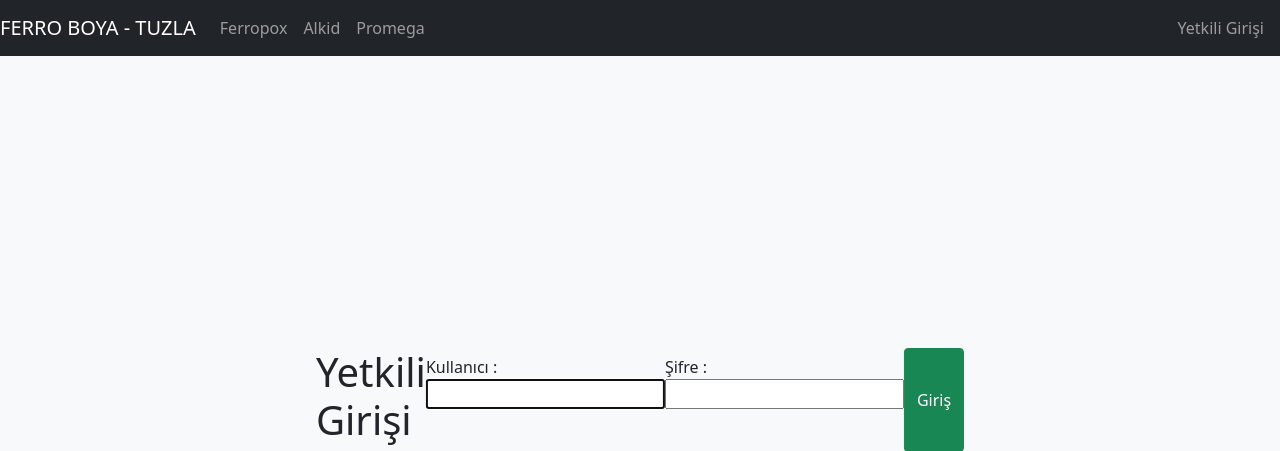
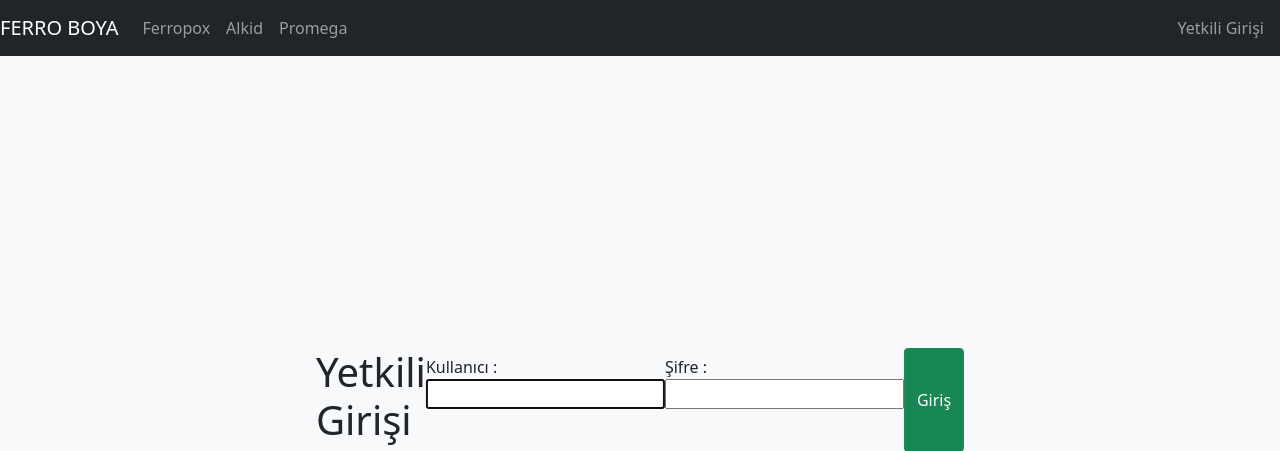
Before and after one commit to rzsaglam/project-env, a Django app: page /login/ in a window 1280 px wide. Shown: the top 451 px of the page. Run offline with Django 3.2, Linux system fonts and the light colour scheme.

Commit message:
User System

```diff
--- a/projectenv/templates/layouts/layout.html
+++ b/projectenv/templates/layouts/layout.html
@@ -9,7 +9,7 @@
 </head>
 <body class="bg-light">
   <nav class="navbar navbar-expand-md navbar-dark bg-dark" style="width:100%">
-    <a class="navbar-brand" href="{% url 'index' %}">FERRO BOYA - TUZLA</a>
+    <a class="navbar-brand" href="{% url 'index' %}">FERRO BOYA</a>
     <ul class="nav navbar-nav me-auto mb-2 mb-lg-0">
       <li>
         <a class="nav-item nav-link" aria-current="page" href="{% url 'ferropox' %}">Ferropox</a>
```
